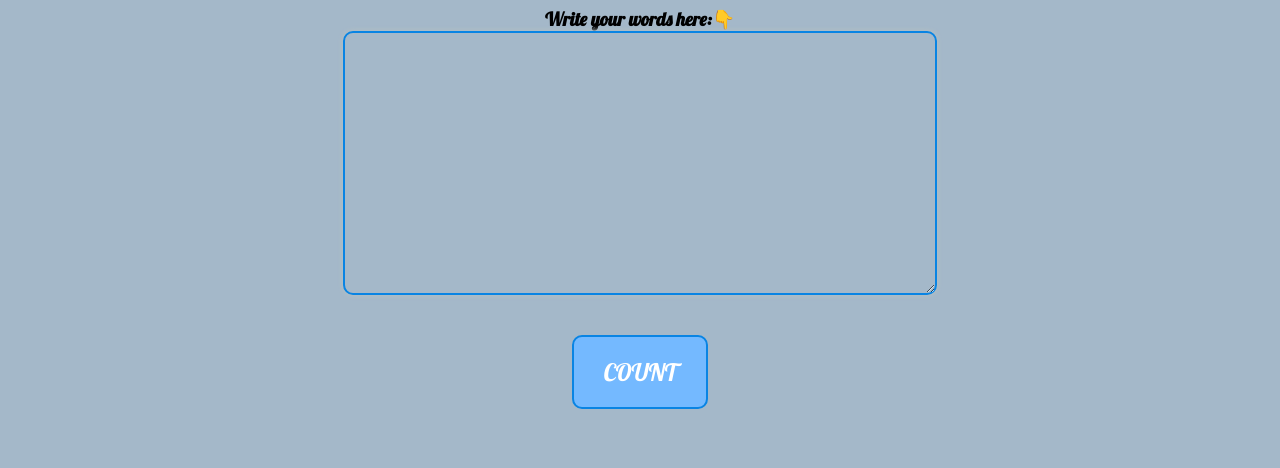
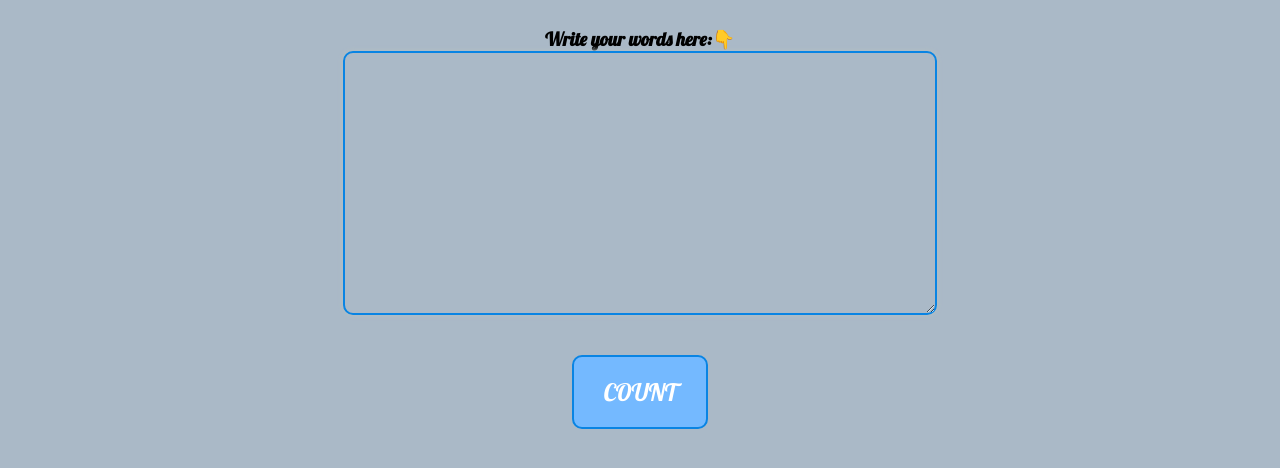
Before and after one commit to sovaamahato/words-and-letter-counter, a plain HTML site: page index.html in a window 1280 px wide. Shown: the part 60-528 px from the top of the page. Drawn offline with Linux system fonts and the light colour scheme.

Commit message:
the counter site

```diff
--- a/css/style.css
+++ b/css/style.css
@@ -3,7 +3,7 @@
     padding: 0;
 
     font-family: 'Lobster', cursive;
-    background-color: rgb(164, 184, 201);
+    background-color: rgb(170, 185, 199);
 
 }
 body{
@@ -24,7 +24,7 @@ body{
 }
 
 h3{
-    margin-top: 10px;
+    margin-top: 30px;
 }
 .center_div{
 
```
